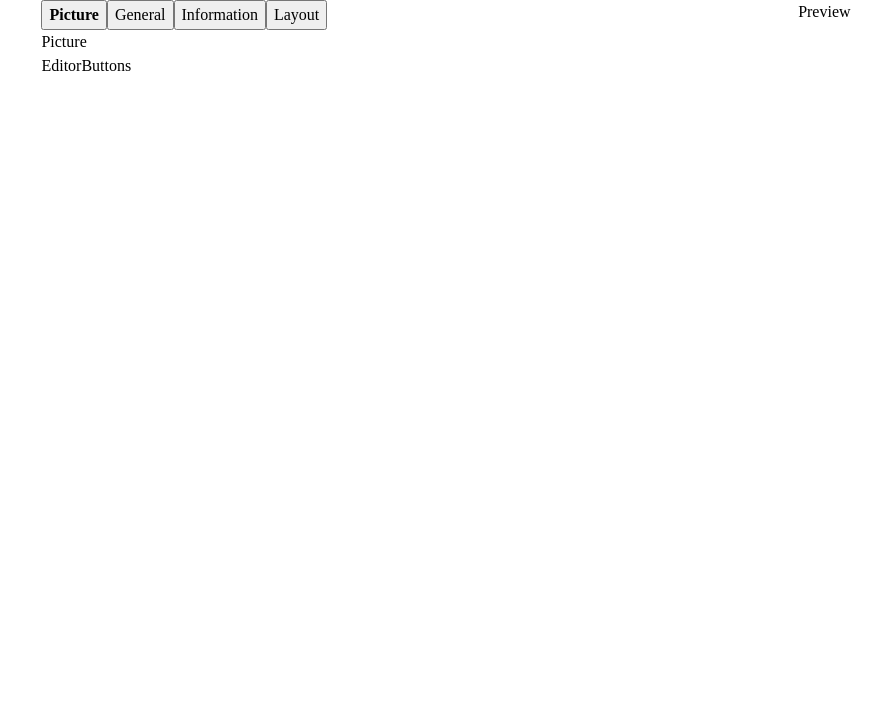
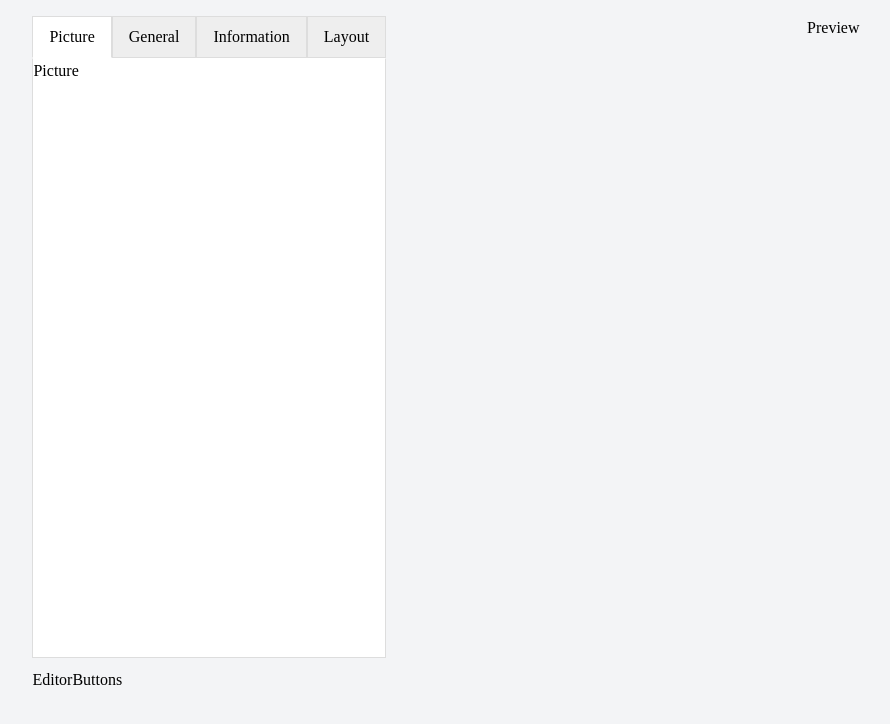
Before and after one commit to angelrcd/odin-cv-application, a React (Vite) app: page / in a window 1280 px wide. Shown: the top 724 px of the page, without its empty margins (194-1084 px from the left). Built offline with nearby package versions, Linux system fonts and the light colour scheme.

Commit message:
Improve nav tabs semantics and style

```diff
--- a/src/components/Editor.jsx
+++ b/src/components/Editor.jsx
@@ -9,9 +9,9 @@ export default function Editor() {
   const changeTab = (tabIndex) => setCurrentTab(tabIndex);
 
   return (
-    <>
+    <div className="editor-container">
       <EditorTabs currentTab={currentTab} onTabChange={changeTab} />
       <EditorForms currentTab={currentTab} />
-    </>
+    </div>
   );
 }
--- a/src/components/EditorTabs.jsx
+++ b/src/components/EditorTabs.jsx
@@ -3,16 +3,19 @@ import { TABS } from "../constants";
 export default function EditorTabs({ currentTab, onTabChange }) {
   return (
     <nav>
+      <ul className="tabs-container">
         {TABS.map((tab, index) => {
           return (
+            <li key={index}>
               <button
                 className={`tab ${currentTab === index ? "selected" : ""}`}
-            key={index}
                 onClick={() => onTabChange(index)}>
                 {tab}
               </button>
+            </li>
           );
         })}
+      </ul>
     </nav>
   );
 }
--- a/src/components/tabs/General.jsx
+++ b/src/components/tabs/General.jsx
@@ -1,3 +1,3 @@
 export default function General() {
-  return <div>General</div>;
+  return <section className="editor-form">General</section>;
 }
--- a/src/components/tabs/Information.jsx
+++ b/src/components/tabs/Information.jsx
@@ -1,3 +1,3 @@
 export default function Information() {
-  return <div>Information</div>;
+  return <section className="editor-form">Information</section>;
 }
--- a/src/components/tabs/Layout.jsx
+++ b/src/components/tabs/Layout.jsx
@@ -1,3 +1,3 @@
 export default function Layout() {
-  return <div>Layout</div>;
+  return <section className="editor-form">Layout</section>;
 }
--- a/src/components/tabs/Picture.jsx
+++ b/src/components/tabs/Picture.jsx
@@ -1,3 +1,3 @@
 export default function Picture() {
-  return <div>Picture</div>;
+  return <section className="editor-form">Picture</section>;
 }
--- a/src/index.css
+++ b/src/index.css
@@ -26,11 +26,47 @@ p, h1, h2, h3, h4, h5, h6 {
   isolation: isolate;
 }
 
+body {
+  background-color: #F3F4F6;
+  padding: 1rem;
+}
+
 #root {
   display: flex;
   justify-content: space-around;
 }
 
+/* Tabs */
+
+.tabs-container {
+  padding-left: 0px;
+  list-style: none;
+  display: flex;
+}
+
+.tabs-container li {
+  flex: 1;
+}
+
+.tab {
+  cursor: pointer;
+  background-color: #EEEEEE;
+  border: 1px solid #ddd;
+  padding: 0.5rem 1rem;
+}
+
 .tab.selected {
-  font-weight: 900;
+  background-color: white;
+  border-bottom-color: white;
 }
+
+.editor-container {
+  margin-bottom: 10px;
+}
+
+.editor-form {
+  background-color: white;
+  border: 1px solid #ddd;
+  border-top-color: white;
+  min-height: 600px;
+}
```
Lines whose indentation alone changed are shown as unchanged.
